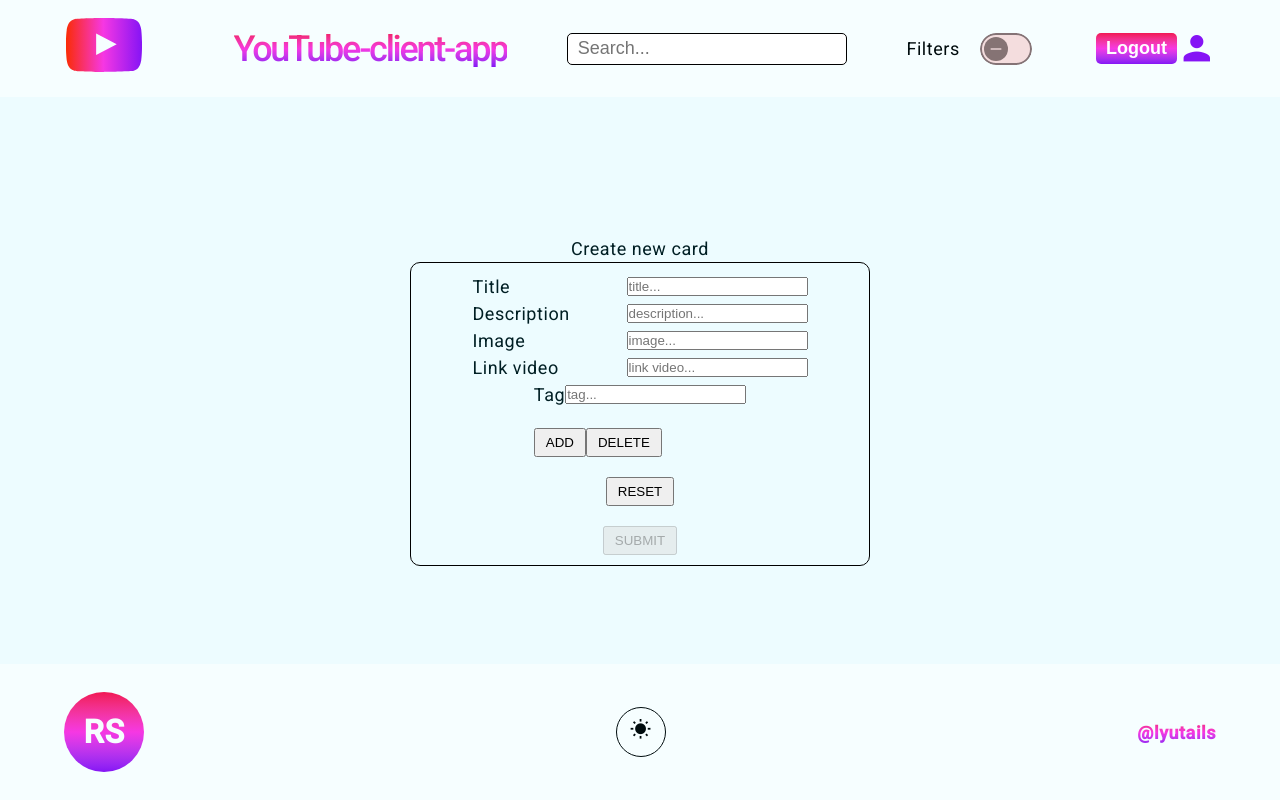
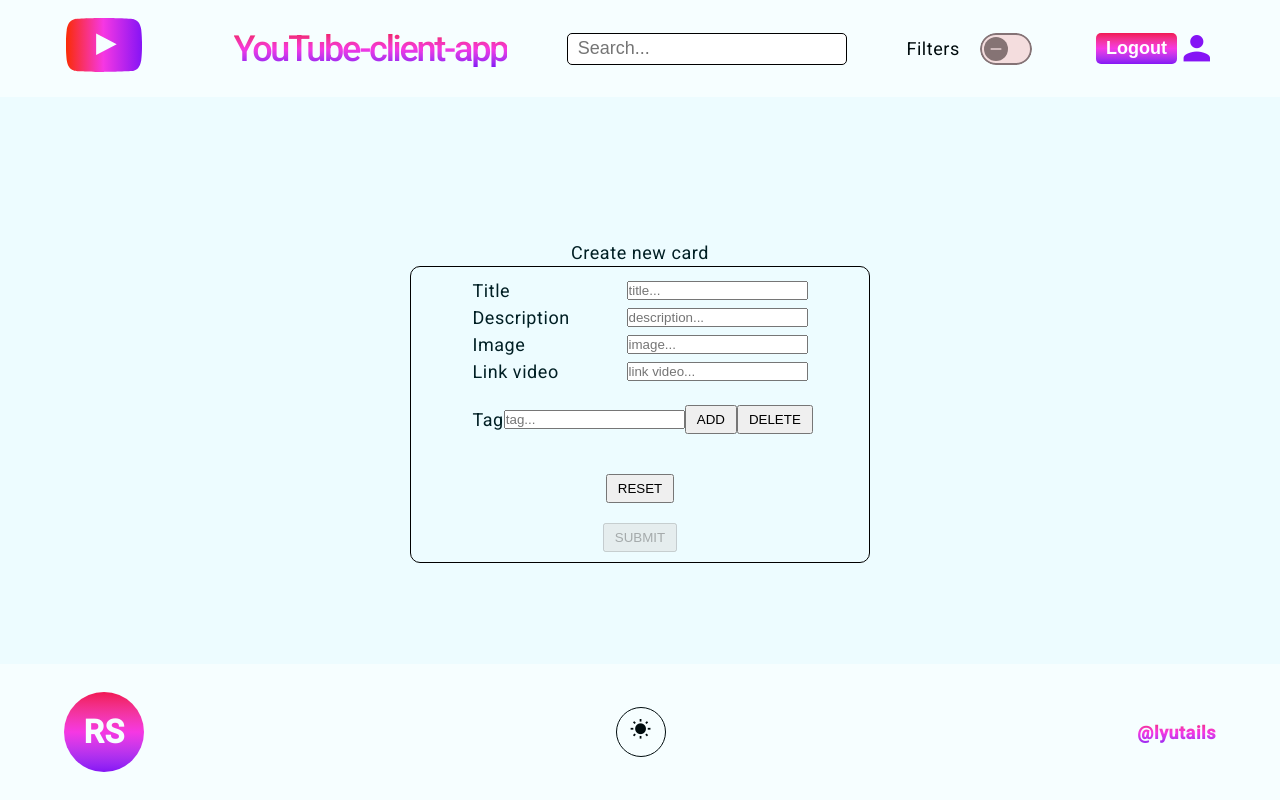
Before and after one commit to lyutails/Youtube, an Angular app in the folder awesome-youtube-client-app/: page /admin in a window 1280 px wide. Built offline with nearby package versions, Linux system fonts and the light colour scheme; sample sign-in values are in the browser's storage.

Commit message:
feat: adjust styles for admin form

```diff
--- a/awesome-youtube-client-app/src/app/core/admin/admin.component.html
+++ b/awesome-youtube-client-app/src/app/core/admin/admin.component.html
@@ -62,9 +62,9 @@
         * the link is too short
       </div>
     </div>
-    <ng-container formArrayName="tags">
-      <div *ngFor="let tag of tags.controls; let index = index">
-        <div class="admin_item">
+    <div class="tags_wrapper" formArrayName="tags">
+      <div class="tags" *ngFor="let tag of tags.controls; let index = index">
+        <div class="admin_item tag">
           <label class="admin_label" for="tag">Tag</label>
           <input
             class="admin_input"
@@ -72,18 +72,18 @@
             type="text"
             [formControlName]="index"
             placeholder="tag..." />
+          <button class="admin_button tag" (click)="addTag()">
+            {{ addButtonName | uppercase }}
+          </button>
+          <button class="admin_button tag" (click)="removeTag()">
+            {{ deleteButtonName | uppercase }}
+          </button>
         </div>
         <div *ngIf="tags?.invalid && tags?.touched" class="alert alert-danger">
           <div *ngIf="tag?.hasError('required')">please enter a tag</div>
         </div>
-        <button class="admin_button delete" (click)="addTag()">
-          {{ addButtonName | uppercase }}
-        </button>
-        <button class="admin_button delete" (click)="removeTag()">
-          {{ deleteButtonName | uppercase }}
-        </button>
-      </div></ng-container
-    >
+      </div>
+    </div>
     <button class="admin_button reset" (click)="reset()">
       {{ resetButtonName | uppercase }}
     </button>
--- a/awesome-youtube-client-app/src/app/core/admin/admin.component.scss
+++ b/awesome-youtube-client-app/src/app/core/admin/admin.component.scss
@@ -8,7 +8,6 @@
   position: relative;
   flex: 1 0 auto;
   flex-wrap: wrap;
-  position: relative;
   padding: 20px 0px;
 
   &_form {
@@ -34,6 +33,17 @@
     flex-direction: row;
     align-items: center;
     justify-content: space-between;
+
+    &.tag {
+      width: 100%;
+      display: flex;
+      flex-direction: row;
+      align-items: center;
+      justify-content: space-between;
+      margin: 0 auto;
+      margin-bottom: 10px;
+      margin-top: 10px;
+    }
   }
 
   &_input {
@@ -55,6 +65,10 @@
     &:hover {
       cursor: pointer;
     }
+
+    &.tag {
+      margin-top: 0px;
+    }
   }
 }
 
@@ -64,6 +78,25 @@ input.ng-invalid.ng-touched {
 
 .alert.alert-danger {
   color: oklch(59.98% 0.236 15.45);
+}
+
+.tags_wrapper {
+  width: 100%;
+  margin: 0 auto;
+  display: flex;
+  flex-direction: column;
+  align-items: center;
+  justify-content: center;
+  position: relative;
+}
+
+.tags {
+  width: 80%;
+  display: flex;
+  flex-direction: column;
+  margin: 0 auto;
+  margin-bottom: 10px;
+  margin-top: 10px;
 }
 
 @media screen and (min-width: 320px) and (max-width: 499.99px) {
```
